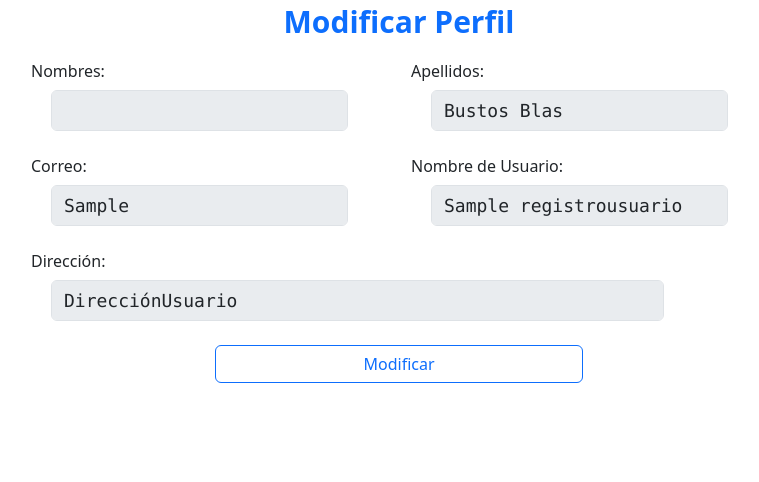
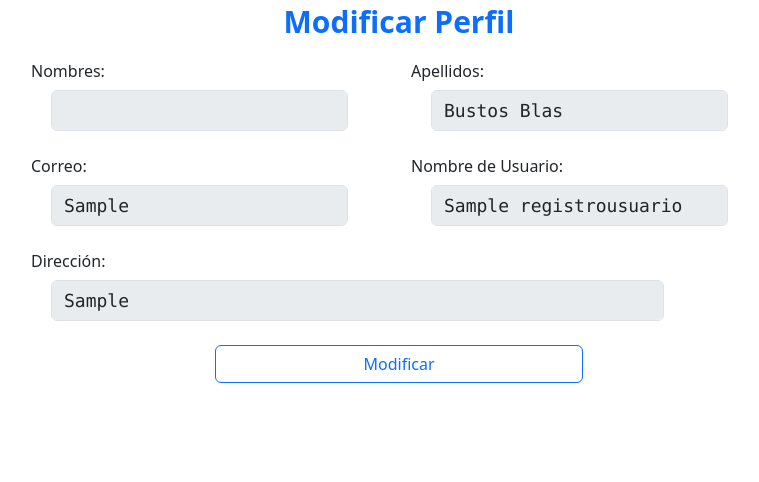
Before and after one commit to franpvp/ClinicaProyecto, a Django app: page /mod-perfil/ in a window 1280 px wide. Shown: the part 151-633 px from the top of the page, without its empty margins (241-1000 px from the left). Run offline with Django 4.2, Linux system fonts and the light colour scheme; a user stored in the database is signed in; tables that the repository leaves empty hold one stand-in row (values such as "Sample post").

Commit message:
Se corrige problema con usuario

```diff
--- a/app/templates/app/mod-perfil.html
+++ b/app/templates/app/mod-perfil.html
@@ -61,7 +61,7 @@
                 <div class="col">
                   <label for="staticEmail" class="col-form-label">Dirección: </label>
                   <div class="col-sm-10">
-                    <input type="text" readonly class="form-control texto" id="staticEmail" value="DirecciónUsuario" disabled>
+                    <input type="text" readonly class="form-control texto" id="staticEmail" value="{{ direccion }}" disabled>
                   </div>
                 </div>
               </div>
```
